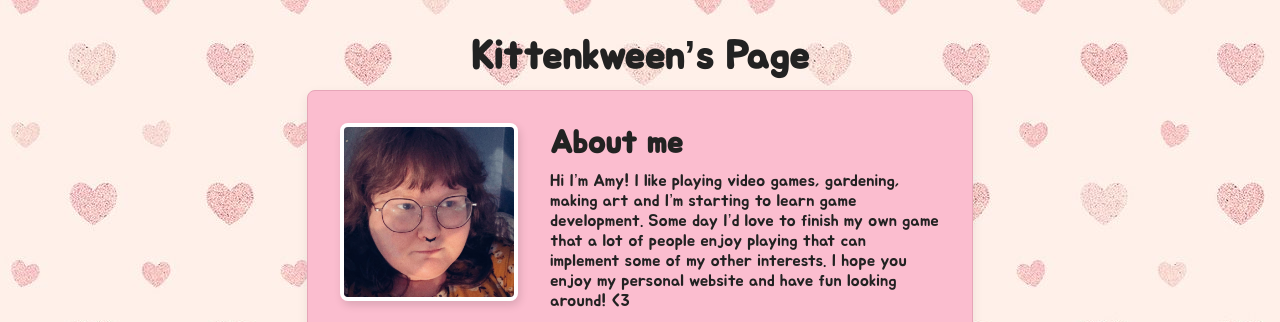
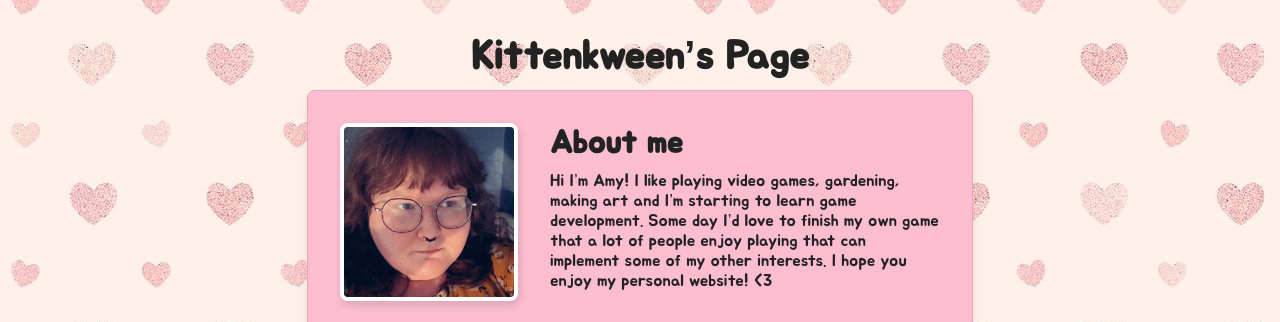
Before and after one commit to Kittenkween11/kittenkween11.github.io, a plain HTML site: page index.html in a window 1280 px wide. Shown: the top 322 px of the page. Drawn offline with Linux system fonts and the light colour scheme.

Commit message:
about section update

```diff
--- a/index.html
+++ b/index.html
@@ -15,7 +15,7 @@
                 <img src="images/profile.png" alt="Profile" class="profile-img">
                 <div class="about-text">
                     <h2>About me</h2>
-                    <p>Hi I’m Amy! I like playing video games, gardening, making art and I’m starting to learn game development. Some day I’d love to finish my own game that a lot of people enjoy playing that can implement some of my other interests. I hope you enjoy my personal website and have fun looking around! &lt;3</p>
+                    <p>Hi I’m Amy! I like playing video games, gardening, making art and I’m starting to learn game development. Some day I’d love to finish my own game that a lot of people enjoy playing that can implement some of my other interests. I hope you enjoy my personal website! &lt;3</p>
                 </div>
             </div>
             <h2 class="links-title">Links</h2>
```
